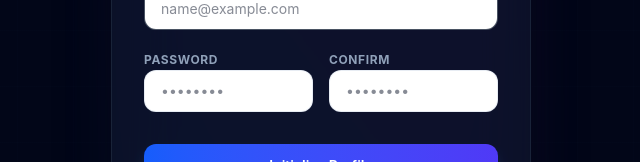
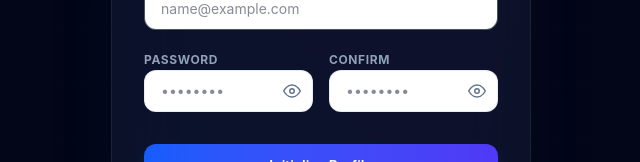
Before and after one commit to DiluTharushika/issue-tracker, a React (Vite) app in the folder frontend/: page /register in a window 1280 px wide. Shown: the part 418-580 px from the top of the page, without its empty margins (319-959 px from the left). Built offline with nearby package versions, Linux system fonts and the light colour scheme; no server answers.

Commit message:
update loin and register

```diff
--- a/frontend/src/pages/auth/Login.tsx
+++ b/frontend/src/pages/auth/Login.tsx
@@ -1,4 +1,5 @@
 import { useState } from "react";
+import { FiEye, FiEyeOff } from "react-icons/fi";
 import { Link, useNavigate } from "react-router-dom";
 import { authApi } from "../../api/auth.api";
 import { useAuth } from "../../hooks/useAuth";
@@ -12,6 +13,7 @@ export default function Login() {
 
   const [email, setEmail] = useState("");
   const [password, setPassword] = useState("");
+  const [showPassword, setShowPassword] = useState(false);
   const [remember, setRemember] = useState(true);
 
   const [err, setErr] = useState<string | null>(null);
@@ -132,8 +134,9 @@ export default function Login() {
                   Forgot?
                 </button>
               </div>
+                <div className="relative">
                   <input
-                type="password"
+                    type={showPassword ? "text" : "password"}
                     placeholder="••••••••"
                     value={password}
                     onChange={(e) => setPassword(e.target.value)}
@@ -141,6 +144,10 @@ export default function Login() {
                     className="w-full rounded-xl border bg-white dark:bg-slate-950 px-4 py-2.5 text-sm outline-none text-slate-900 dark:text-white transition-all duration-200 border-slate-200/80 dark:border-slate-800/80 focus:border-blue-500 dark:focus:border-blue-500 focus:ring-4 focus:ring-blue-100 dark:focus:ring-blue-900/20"
                     required
                   />
+                  <button type="button" onClick={() => setShowPassword(!showPassword)} className="absolute inset-y-0 right-3 flex items-center text-slate-500 hover:text-slate-700">
+                    {showPassword ? <FiEyeOff size={18} /> : <FiEye size={18} />}
+                  </button>
+                </div>
             </div>
 
             <div className="flex items-center justify-between pt-1">
--- a/frontend/src/pages/auth/Register.tsx
+++ b/frontend/src/pages/auth/Register.tsx
@@ -1,4 +1,5 @@
 import { useState } from "react";
+import { FiEye, FiEyeOff } from "react-icons/fi";
 import { Link, useNavigate } from "react-router-dom";
 import Input from "../../components/ui/Input";
 import Button from "../../components/ui/Button";
@@ -14,6 +15,8 @@ export default function Register() {
   const [email, setEmail] = useState("");
   const [password, setPassword] = useState("");
   const [confirmPassword, setConfirmPassword] = useState("");
+  const [showPassword, setShowPassword] = useState(false);
+  const [showConfirmPassword, setShowConfirmPassword] = useState(false);
 
   const [err, setErr] = useState<string | null>(null);
   const [loading, setLoading] = useState(false);
@@ -174,8 +177,9 @@ export default function Register() {
                 <label className="text-xs font-bold uppercase tracking-wider text-slate-400">
                   Password
                 </label>
+                <div className="relative">
                   <input
-                  type="password"
+                    type={showPassword ? "text" : "password"}
                     placeholder="••••••••"
                     value={password}
                     onChange={(e) => setPassword(e.target.value)}
@@ -183,14 +187,19 @@ export default function Register() {
                     className="w-full rounded-xl border bg-white dark:bg-slate-950 px-4 py-2.5 text-sm outline-none text-slate-900 dark:text-white transition-all duration-200 border-slate-200/80 dark:border-slate-800/80 focus:border-blue-500 dark:focus:border-blue-500 focus:ring-4 focus:ring-blue-100 dark:focus:ring-blue-900/20"
                     required
                   />
+                  <button type="button" onClick={() => setShowPassword(!showPassword)} className="absolute inset-y-0 right-3 flex items-center text-slate-500 hover:text-slate-700">
+                    {showPassword ? <FiEyeOff size={18} /> : <FiEye size={18} />}
+                  </button>
+                </div>
               </div>
 
               <div className="space-y-1">
                 <label className="text-xs font-bold uppercase tracking-wider text-slate-400">
                   Confirm
                 </label>
+                <div className="relative">
                   <input
-                  type="password"
+                    type={showConfirmPassword ? "text" : "password"}
                     placeholder="••••••••"
                     value={confirmPassword}
                     onChange={(e) => setConfirmPassword(e.target.value)}
@@ -198,6 +207,10 @@ export default function Register() {
                     className="w-full rounded-xl border bg-white dark:bg-slate-950 px-4 py-2.5 text-sm outline-none text-slate-900 dark:text-white transition-all duration-200 border-slate-200/80 dark:border-slate-800/80 focus:border-blue-500 dark:focus:border-blue-500 focus:ring-4 focus:ring-blue-100 dark:focus:ring-blue-900/20"
                     required
                   />
+                  <button type="button" onClick={() => setShowConfirmPassword(!showConfirmPassword)} className="absolute inset-y-0 right-3 flex items-center text-slate-500 hover:text-slate-700">
+                    {showConfirmPassword ? <FiEyeOff size={18} /> : <FiEye size={18} />}
+                  </button>
+                </div>
               </div>
             </div>
 
```
Lines whose indentation alone changed are shown as unchanged.
